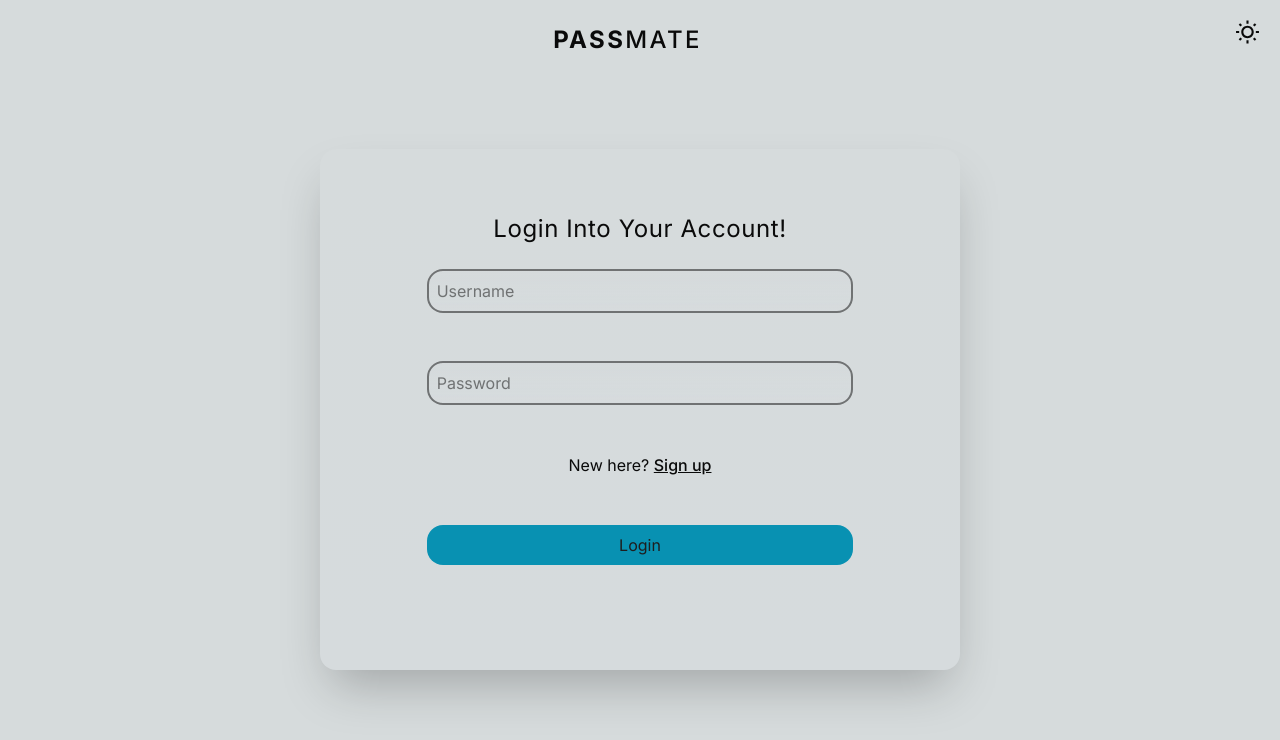
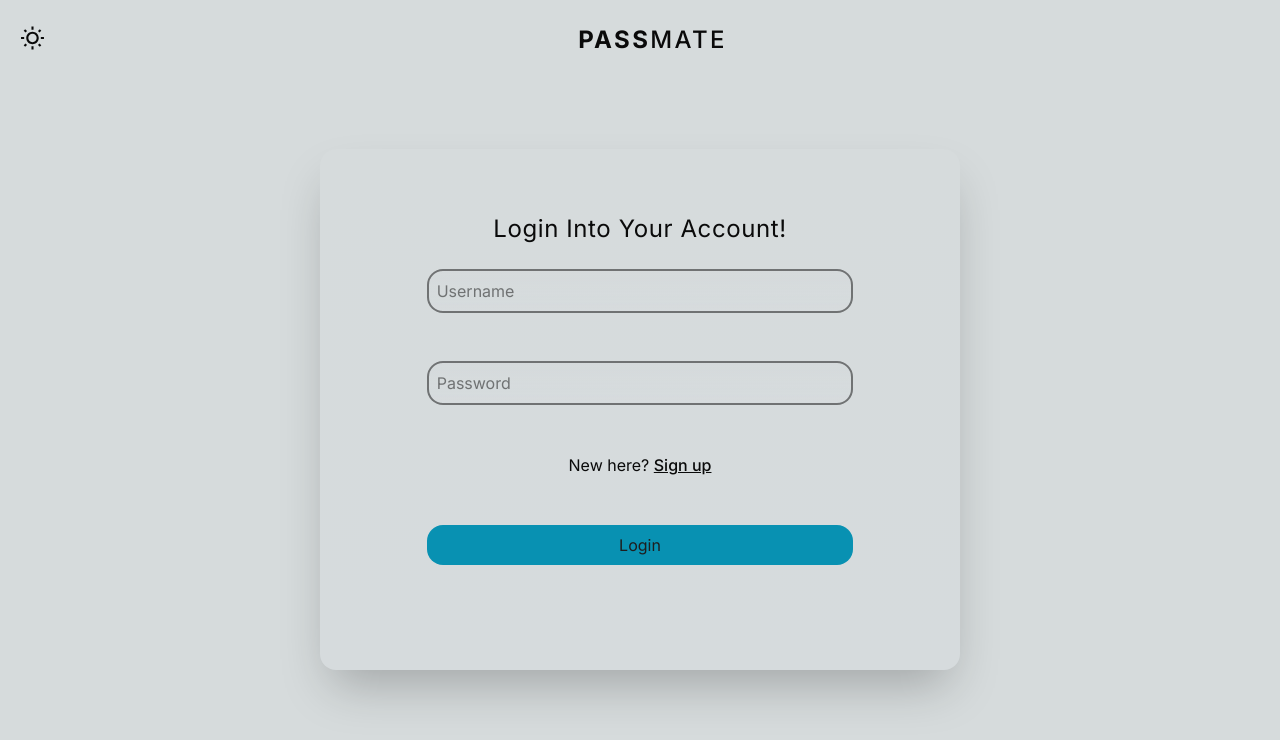
Before and after one commit to manan-malhotra/passmate, a Next.js app: page /login in a window 1280 px wide. Shown: the top 740 px of the page. Built offline with nearby package versions, Linux system fonts and the light colour scheme.

Commit message:
Logout button

```diff
--- a/src/app/globals.css
+++ b/src/app/globals.css
@@ -28,6 +28,7 @@ body {
       rgb(var(--background-end-rgb))
     )
     rgb(var(--background-start-rgb));
+  min-height: 100%;
 }
 .bg-primary {
   background: linear-gradient(to bottom, transparent, rgb(var(--primary)))
--- a/src/app/home/page.tsx
+++ b/src/app/home/page.tsx
@@ -23,15 +23,7 @@ export default function Home() {
     }
     setOpen(false);
   };
-  const logout = async () => {
-    try {
-      await axios.post("/api/user/logout");
-      router.refresh();
-    } catch (error: any) {
-      console.log(error);
-      alert(error.response.data.message);
-    }
-  };
+
   const getUserData = async () => {
     try {
       const res = await axios.get("/api/user/getProfile");
@@ -85,18 +77,22 @@ export default function Home() {
   };
   if (username === "") return <></>;
   return (
-    <div className="h-screen">
-      <Topbar />
+    <div className="h-vh min-h-screen">
+      <Topbar isLoggedIn />
       <div>
         <p className="text-center ml-auto mr-auto justify-center text-2xl mt-1 tracking-wide pr-6">
           Hello {username.charAt(0).toUpperCase()}
           {username.substring(1)}
         </p>
       </div>
-      <div className="flex flex-row w-full flex-wrap mt-6 mb-2">
+      {userKeys.length === 0 && <div style={{ height: "75svh" }}></div>}
+      <div
+        className="flex flex-row w-full flex-wrap mt-6 mb-2"
+        style={{ minHeight: "75svh" }}
+      >
         {userKeys.map((key: any) => (
           <div
-            className="text-center my-3 lg:w-1/3 md:w-1/2 w-full"
+            className="text-center my-3 lg:w-2/6 md:w-1/2 w-full"
             style={{ height: "15svh" }}
             key={key.key}
             onClick={() => {
@@ -151,9 +147,6 @@ export default function Home() {
           </div>
         ))}
       </div>
-      <div className="flex flex-col justify-center items-center">
-        <button onClick={logout}>Logout</button>
-      </div>
       <Snackbar open={open} autoHideDuration={1000} onClose={handleClose}>
         <Alert
           onClose={handleClose}
--- a/src/app/layout.tsx
+++ b/src/app/layout.tsx
@@ -2,7 +2,7 @@ import type { Metadata } from "next";
 import { Inter } from "next/font/google";
 import "./globals.css";
 import { ThemeProvider } from "next-themes";
-import Topbar from "@/components/topbar";
+import React from "react";
 const inter = Inter({ subsets: ["latin"] });
 
 export const metadata: Metadata = {
--- a/src/app/login/page.tsx
+++ b/src/app/login/page.tsx
@@ -21,7 +21,7 @@ export default function Home() {
   };
   return (
     <div className="h-screen">
-      <Topbar />
+      <Topbar isLoggedIn={false} />
       <div className="flex flex-col h-5/6 items-center justify-center py-2">
         <div className="shadow-2xl bg-primary md:h-4/5 h-5/6 lg:w-3/6 md:w-4/6 w-5/6 rounded-2xl mt-auto mb-auto p-16">
           <p className=" text-center text-2xl tracking-wide capitalize ">
--- a/src/app/register/page.tsx
+++ b/src/app/register/page.tsx
@@ -23,7 +23,7 @@ export default function Home() {
   };
   return (
     <div className="h-screen">
-      <Topbar />
+      <Topbar isLoggedIn={false} />
       <div className="flex flex-col h-5/6 items-center justify-center py-2">
         <div className="shadow-2xl bg-primary md:h-4/5 h-5/6 lg:w-3/6 md:w-4/6 w-5/6 rounded-2xl mt-auto mb-auto p-16">
           <p className=" text-center text-2xl tracking-wide capitalize ">
--- a/src/components/topbar.tsx
+++ b/src/components/topbar.tsx
@@ -1,28 +1,52 @@
 "use client";
 import { useTheme } from "next-themes";
 import { MdOutlineWbSunny } from "react-icons/md";
+import { MdLogout } from "react-icons/md";
 import { useRouter } from "next/navigation";
-export default function Topbar() {
+import axios from "axios";
+interface TopbarProps {
+  isLoggedIn: boolean;
+}
+
+export default function Topbar({
+  isLoggedIn: isLoggedIn = false,
+}: TopbarProps) {
   const { theme, setTheme } = useTheme();
   const router = useRouter();
+  const logout = async () => {
+    try {
+      await axios.post("/api/user/logout");
+      router.refresh();
+    } catch (error: any) {
+      console.log(error);
+      alert(error.response.data.message);
+    }
+  };
   const toggleTheme = () => setTheme(theme === "dark" ? "light" : "dark");
   return (
     <div className="flex justify-between p-5 ">
+      <button onClick={toggleTheme}>
+        <MdOutlineWbSunny size={25} />
+      </button>
       <div className="w-full">
-        <p
-          className="ml-auto mr-auto text-center justify-center text-2xl  mt-1 tracking-widest cursor-pointer"
+        <div
+          className="cursor-pointer ml-auto mr-auto text-center justify-center w-max"
           onClick={() => {
             router.push("/");
           }}
         >
-          <span className="font-bold">PASS</span>
-          <span className="font-medium">MATE</span>
-        </p>
+          <p className="text-2xl  mt-1 tracking-widest">
+            <span className="font-bold">PASS</span>
+            <span className="font-medium">MATE</span>
+          </p>
+        </div>
       </div>
       <div>
-        <button onClick={toggleTheme}>
-          <MdOutlineWbSunny size={25} />
-        </button>
+        {isLoggedIn && (
+          <button onClick={logout}>
+            <MdLogout size={25} />
+          </button>
+        )}
       </div>
     </div>
   );
```
